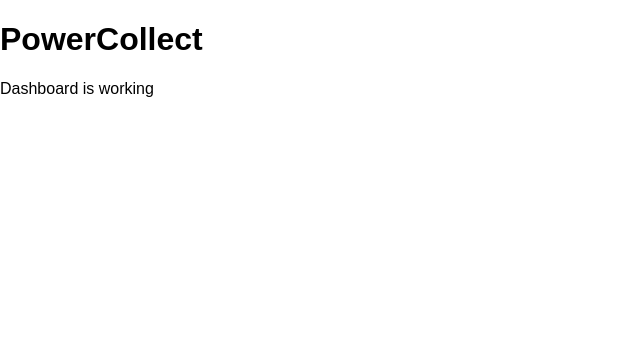
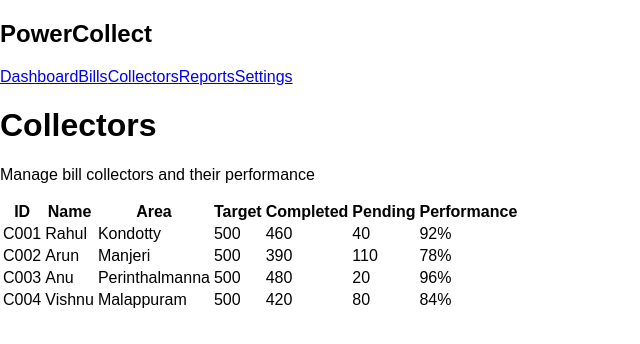
Before and after one commit to abinvk/Electricity-Bill-Collection-Management-System, a React (Vite) app in the folder electricity-bill-management/: page / in a window 1280 px wide. Shown: the top 344 px of the page, without its empty margins (0-640 px from the left). Built offline with nearby package versions, Linux system fonts and the light colour scheme.

Commit message:
bill-project

```diff
--- a/electricity-bill-management/src/App.jsx
+++ b/electricity-bill-management/src/App.jsx
@@ -1,8 +1,14 @@
+import Sidebar from "./components/Sidebar";
+import Collectors from "./pages/Collectors";
+
 function App() {
   return (
     <div>
-      <h1>PowerCollect</h1>
-      <p>Dashboard is working</p>
+      <Sidebar />
+
+      <main>
+        <Collectors />
+      </main>
     </div>
   );
 }
--- /dev/null
+++ b/electricity-bill-management/src/data/collectors.js
@@ -0,0 +1,36 @@
+const collectors = [
+  {
+    id: "C001",
+    name: "Rahul",
+    area: "Kondotty",
+    target: 500,
+    completed: 460,
+    pending: 40,
+  },
+  {
+    id: "C002",
+    name: "Arun",
+    area: "Manjeri",
+    target: 500,
+    completed: 390,
+    pending: 110,
+  },
+  {
+    id: "C003",
+    name: "Anu",
+    area: "Perinthalmanna",
+    target: 500,
+    completed: 480,
+    pending: 20,
+  },
+  {
+    id: "C004",
+    name: "Vishnu",
+    area: "Malappuram",
+    target: 500,
+    completed: 420,
+    pending: 80,
+  },
+];
+
+export default collectors;
--- a/electricity-bill-management/src/index.css
+++ b/electricity-bill-management/src/index.css
@@ -1,4 +1,4 @@
 body {
   margin: 0;
   font-family: Arial, sans-serif;
-}
+};
--- /dev/null
+++ b/electricity-bill-management/src/pages/Collectors.jsx
@@ -0,0 +1,47 @@
+import collectors from "../data/collectors";
+
+function Collectors() {
+  return (
+    <div>
+      <h1>Collectors</h1>
+      <p>Manage bill collectors and their performance</p>
+
+      <div className="collector-table">
+        <table>
+          <thead>
+            <tr>
+              <th>ID</th>
+              <th>Name</th>
+              <th>Area</th>
+              <th>Target</th>
+              <th>Completed</th>
+              <th>Pending</th>
+              <th>Performance</th>
+            </tr>
+          </thead>
+
+          <tbody>
+            {collectors.map((collector) => {
+              const performance =
+                (collector.completed / collector.target) * 100;
+
+              return (
+                <tr key={collector.id}>
+                  <td>{collector.id}</td>
+                  <td>{collector.name}</td>
+                  <td>{collector.area}</td>
+                  <td>{collector.target}</td>
+                  <td>{collector.completed}</td>
+                  <td>{collector.pending}</td>
+                  <td>{performance.toFixed(0)}%</td>
+                </tr>
+              );
+            })}
+          </tbody>
+        </table>
+      </div>
+    </div>
+  );
+}
+
+export default Collectors;
```
